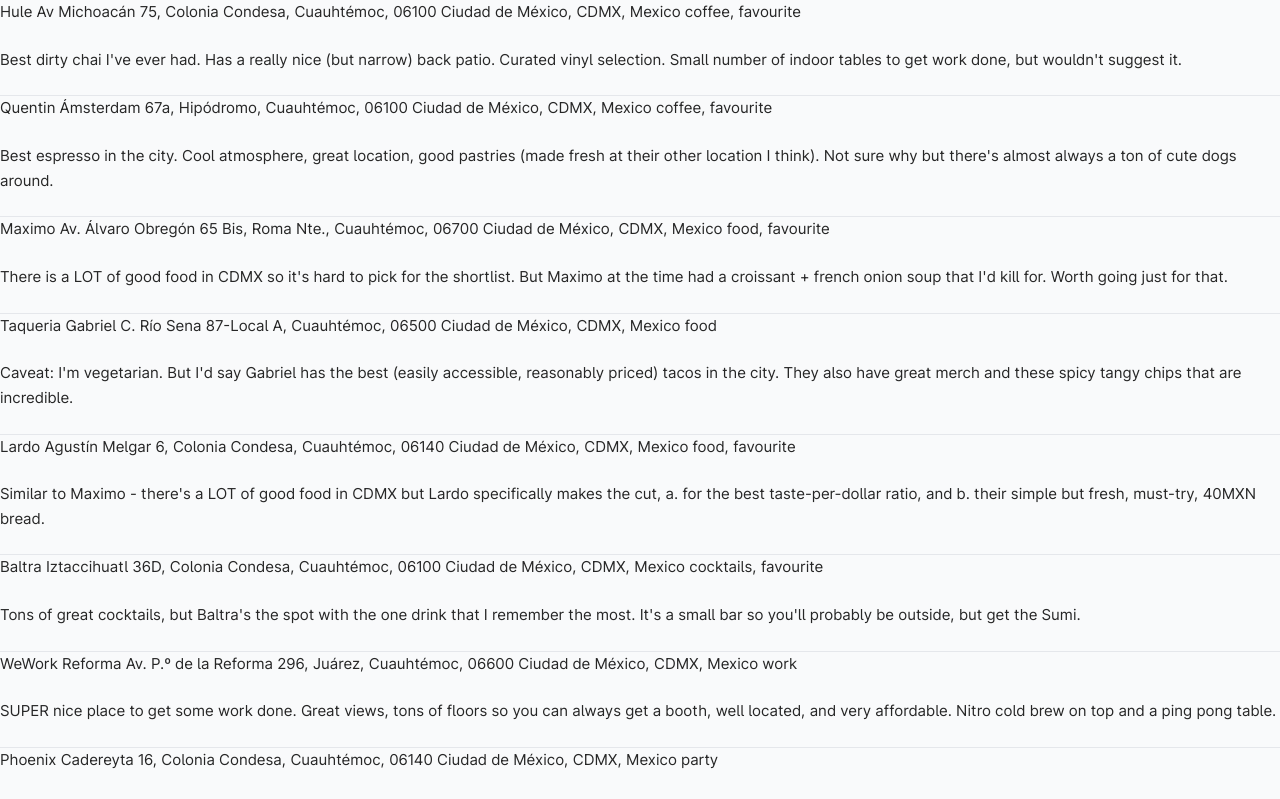
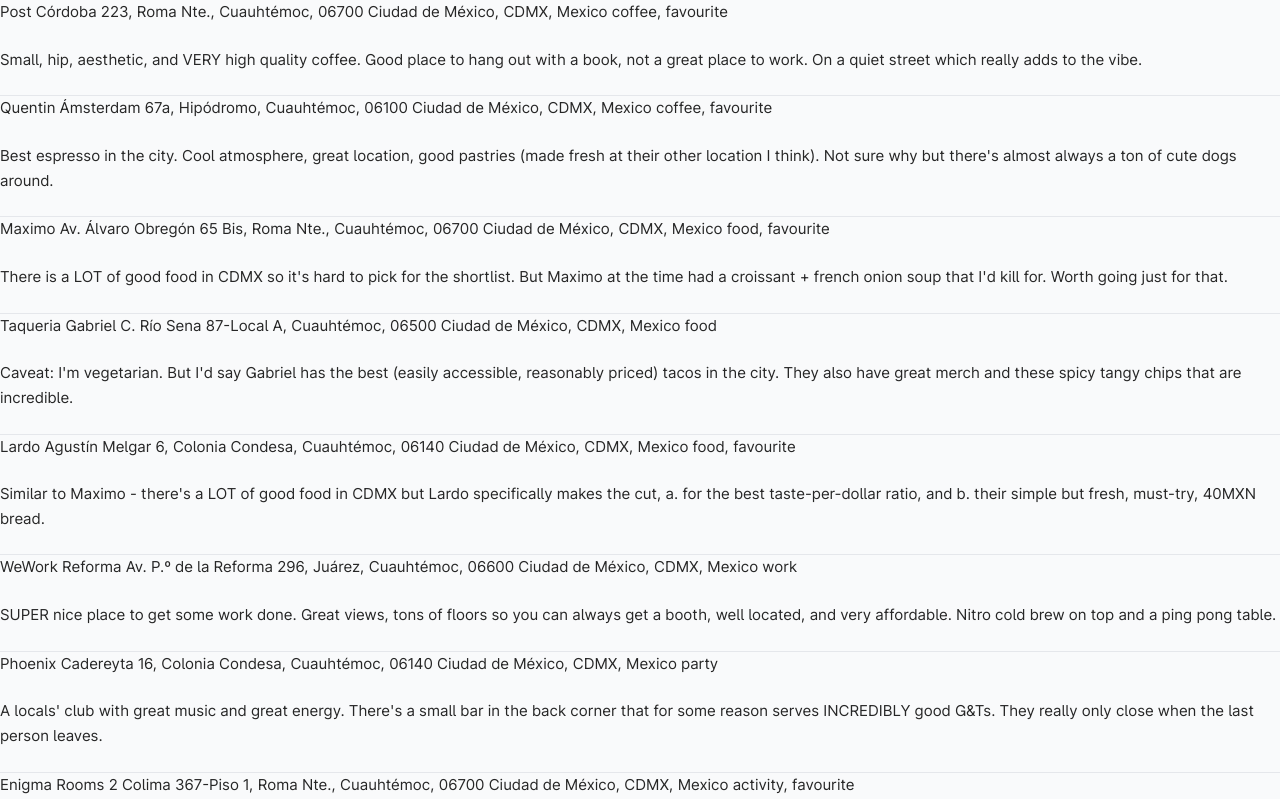
Before and after one commit to hemaaanth/site, a Next.js app: page /places/content/mexico-city in a window 1280 px wide. Shown: the top 799 px of the page. Built offline with nearby package versions, Linux system fonts and the light colour scheme; what tailwindcss-touch would draw is missing.

Commit message:
updated cdmx guide

```diff
--- a/pages/places/content/mexico-city.mdx
+++ b/pages/places/content/mexico-city.mdx
@@ -1,15 +1,15 @@
 ---
 title: "Mexico City, Mexico"
-date: "2022"
+date: "2025"
 rank: 6
 status: "published"
 ---
 
-Hule
-Av Michoacán 75, Colonia Condesa, Cuauhtémoc, 06100 Ciudad de México, CDMX, Mexico
+Post
+Córdoba 223, Roma Nte., Cuauhtémoc, 06700 Ciudad de México, CDMX, Mexico
 coffee, favourite
 
-Best dirty chai I've ever had. Has a really nice (but narrow) back patio. Curated vinyl selection. Small number of indoor tables to get work done, but wouldn't suggest it.
+Small, hip, aesthetic, and VERY high quality coffee. Good place to hang out with a book, not a great place to work. On a quiet street which really adds to the vibe.
 
 ---
 
@@ -45,14 +45,6 @@
 
 ---
 
-Baltra
-Iztaccihuatl 36D, Colonia Condesa, Cuauhtémoc, 06100 Ciudad de México, CDMX, Mexico
-cocktails, favourite
-
-Tons of great cocktails, but Baltra's the spot with the one drink that I remember the most. It's a small bar so you'll probably be outside, but get the Sumi.
-
----
-
 WeWork Reforma
 Av. P.º de la Reforma 296, Juárez, Cuauhtémoc, 06600 Ciudad de México, CDMX, Mexico
 work
```
